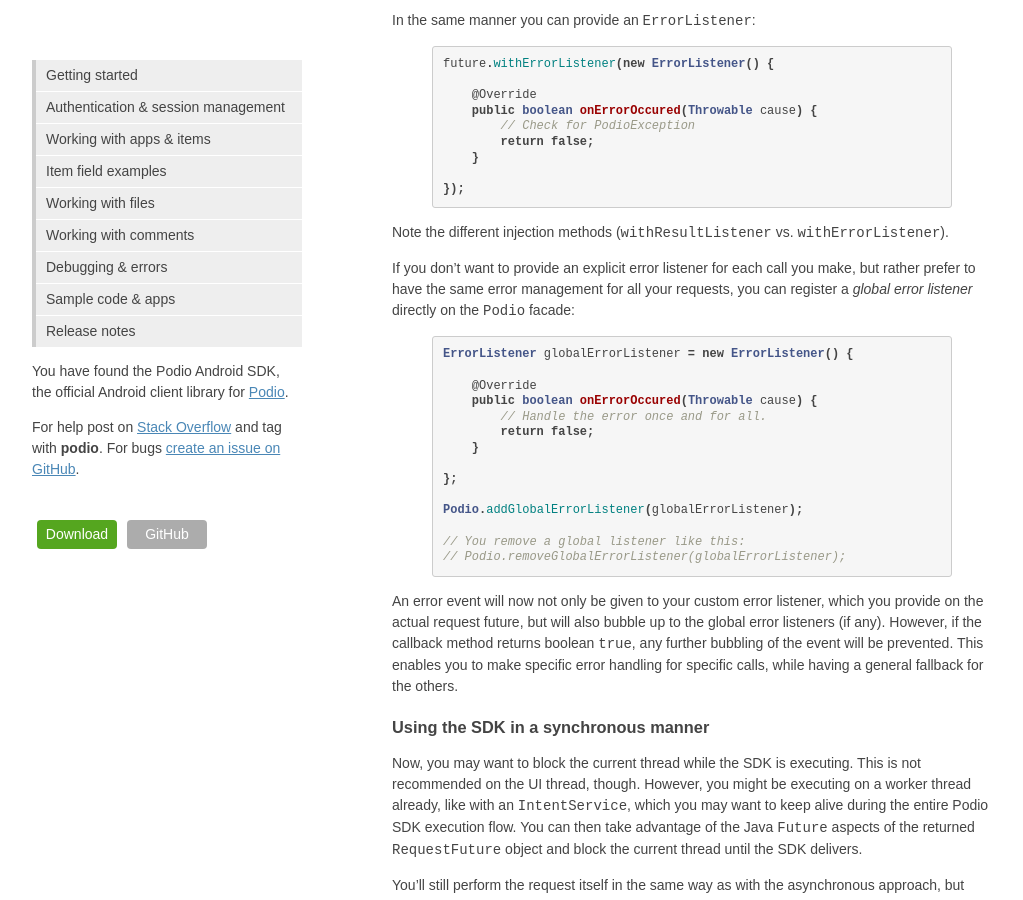
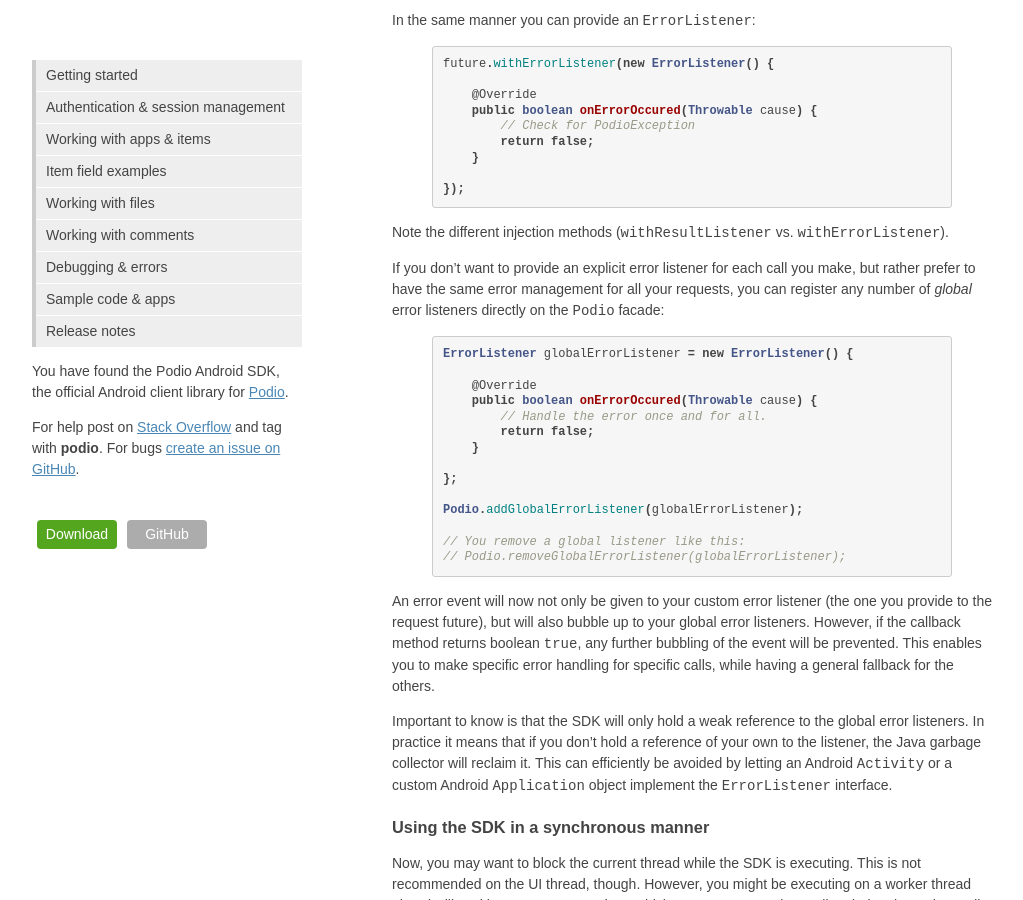
Before and after one commit to podio/podio-android, a Jekyll site: the page built from index.md, in a window 1280 px wide and 900 px high, scrolled down 1713 px. Shown: the whole window, without its empty margins (128-1151 px from the left). Built offline with Jekyll 4.4.1, drawn with Linux system fonts in a browser that asks for light colours.

Commit message:
Updated content.

```diff
--- a/index.md
+++ b/index.md
@@ -78,7 +78,7 @@ future.withErrorListener(new ErrorListener() {
 
 Note the different injection methods (`withResultListener` vs. `withErrorListener`).
 
-If you don't want to provide an explicit error listener for each call you make, but rather prefer to have the same error management for all your requests, you can register a *global error listener* directly on the `Podio` facade:
+If you don't want to provide an explicit error listener for each call you make, but rather prefer to have the same error management for all your requests, you can register any number of *global* error listeners directly on the `Podio` facade:
 
 {% highlight java %}
 ErrorListener globalErrorListener = new ErrorListener() {
@@ -97,7 +97,9 @@ Podio.addGlobalErrorListener(globalErrorListener);
 // Podio.removeGlobalErrorListener(globalErrorListener);
 {% endhighlight %}
 
-An error event will now not only be given to your custom error listener, which you provide on the actual request future, but will also bubble up to the global error listeners (if any). However, if the callback method returns boolean `true`, any further bubbling of the event will be prevented. This enables you to make specific error handling for specific calls, while having a general fallback for the others.
+An error event will now not only be given to your custom error listener (the one you provide to the request future), but will also bubble up to your global error listeners. However, if the callback method returns boolean `true`, any further bubbling of the event will be prevented. This enables you to make specific error handling for specific calls, while having a general fallback for the others.
+
+Important to know is that the SDK will only hold a weak reference to the global error listeners. In practice it means that if you don't hold a reference of your own to the listener, the Java garbage collector will reclaim it. This can efficiently be avoided by letting an Android `Activity` or a custom Android `Application` object implement the `ErrorListener` interface.
 
 ### Using the SDK in a synchronous manner
 Now, you may want to block the current thread while the SDK is executing. This is not recommended on the UI thread, though. However, you might be executing on a worker thread already, like with an `IntentService`, which you may want to keep alive during the entire Podio SDK execution flow. You can then take advantage of the Java `Future` aspects of the returned `RequestFuture` object and block the current thread until the SDK delivers.
```
